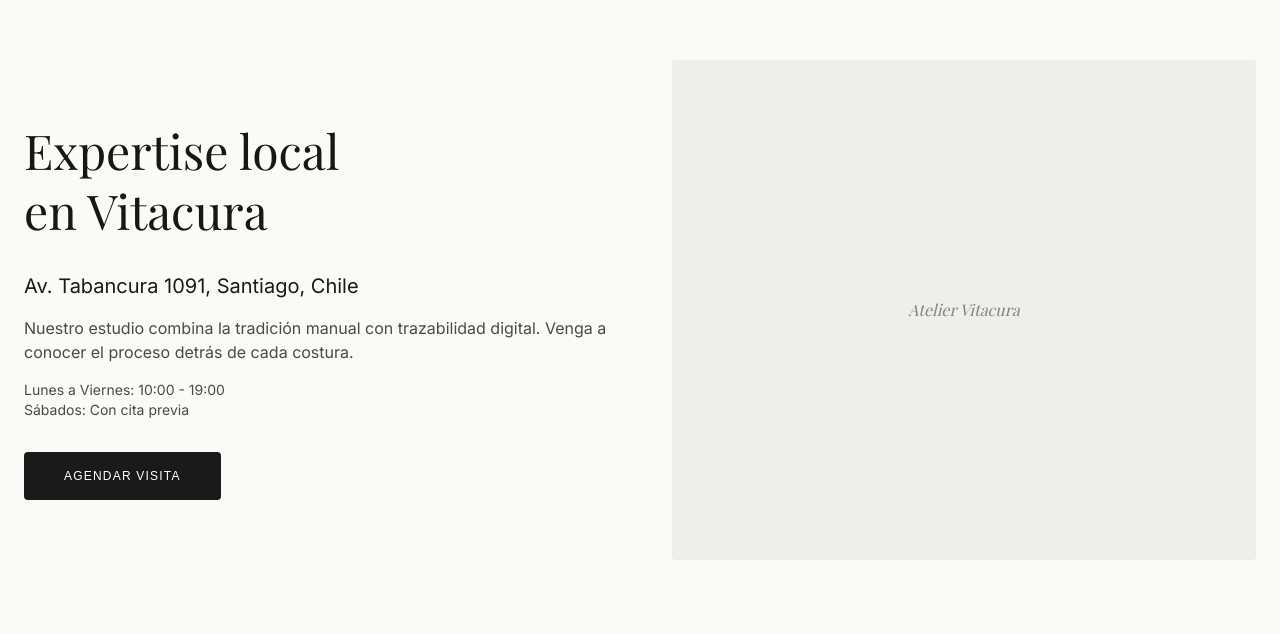
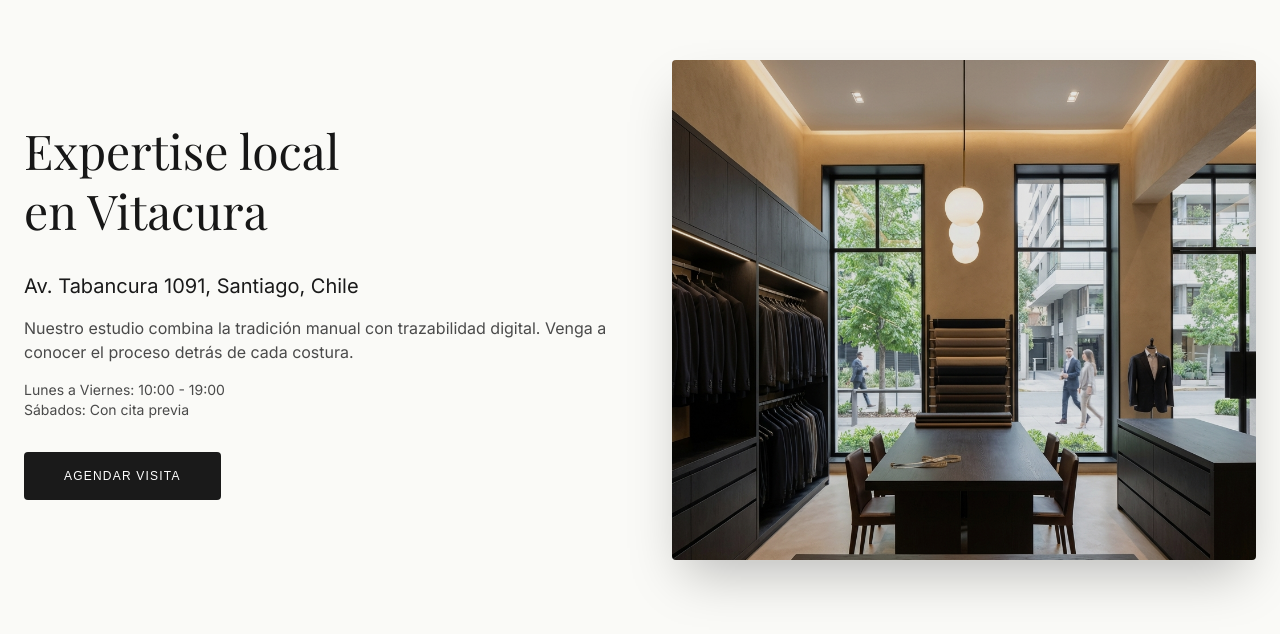
Before and after one commit to Gaz-Style/elena-atelier, a Next.js app: page / in a window 1280 px wide. Shown: the part 2228-2862 px from the top of the page. Built offline with nearby package versions, Linux system fonts and the light colour scheme; a web font is replaced by a local one.

Commit message:
feat: add premium showroom image to location section

```diff
--- a/src/app/page.tsx
+++ b/src/app/page.tsx
@@ -47,11 +47,13 @@ export default function Home() {
               Agendar Visita
             </button>
           </div>
-          <div className="flex-1 bg-brand-charcoal/5 h-[500px] w-full rounded-sm overflow-hidden relative">
-            {/* Placeholder for Map or Location Image */}
-            <div className="absolute inset-0 flex items-center justify-center grayscale opacity-50 italic font-serif">
-              Atelier Vitacura
-            </div>
+          <div className="flex-1 h-[500px] w-full rounded-sm overflow-hidden relative shadow-2xl">
+            <img
+              src="/assets/media/elena_atelier_vitacura_showroom.png"
+              alt="Elena Atelier Showroom Vitacura"
+              className="w-full h-full object-cover hover:scale-105 transition-transform duration-700"
+            />
+            <div className="absolute inset-0 bg-black/10 pointer-events-none" />
           </div>
         </div>
       </section>
```
Also changed, not shown: public/assets/media/elena_atelier_vitacura_showroom.png (added).
